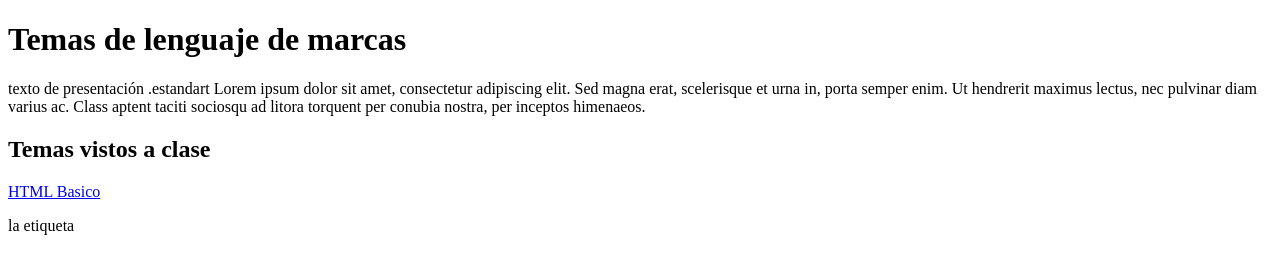
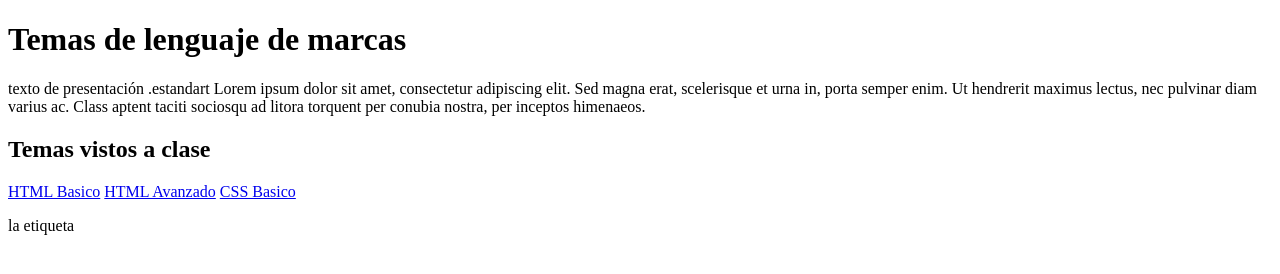
Before and after one commit to thomasmontilla-beep/LMG_apunts, a plain HTML site: page moduls/LMG.html in a window 1280 px wide. Drawn offline with Linux system fonts and the light colour scheme.

Commit message:
Creación del CSS + Modificación menu

```diff
--- a/moduls/LMG.html
+++ b/moduls/LMG.html
@@ -12,6 +12,8 @@
 
     <h2>Temas vistos a clase</h2>
     <a href="pages/HTMLbasic.html">HTML Basico</a>
+    <a href="pages/HTMLavanzado.html">HTML Avanzado</a>
+    <a href="pages/CSSbasic.html">CSS Basico</a>
 
     <p>la etiqueta  </p>
 </body>
```
Also changed, not shown: moduls/pages/style.css (added).
